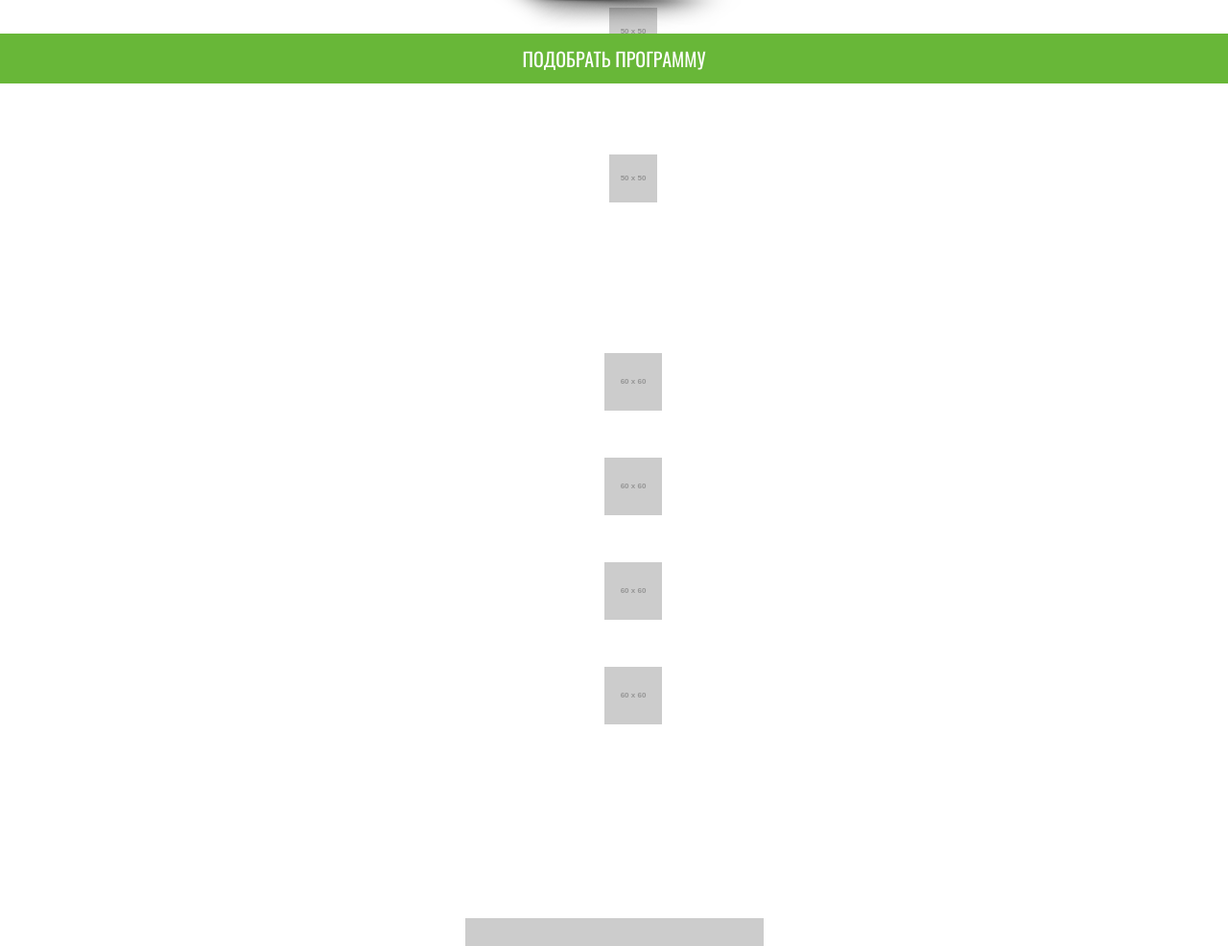
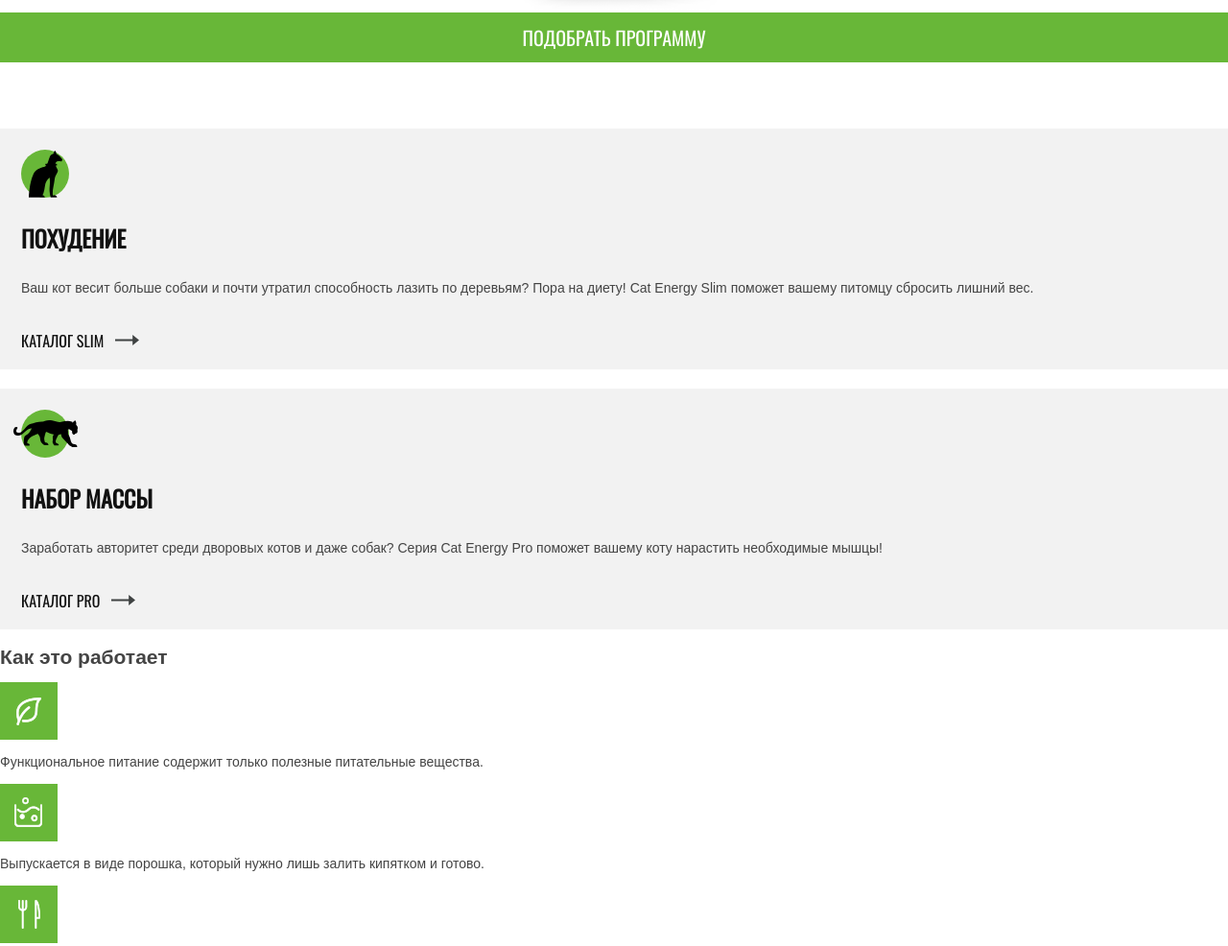
Before and after one commit to nik787/643799-cat-energy-18, a website: page source/index.html in a window 1280 px wide. Shown: the part 609-1595 px from the top of the page at 96% size. Drawn offline with nearby package versions, Linux system fonts and the light colour scheme; files that its build step writes are made by us from their sources; placeholder pictures from the web are drawn by us; files whose address does not match are found by name.

Commit message:
Стилизация блоков index`са

```diff
--- a/source/index.html
+++ b/source/index.html
@@ -48,30 +48,30 @@
       </header>
       <section class="programs">
         <div class="container programs__container">
-          <h2 class="visual-hidden">Программы питания</h2>
+          <h2 class="visually-hidden">Программы питания</h2>
           <ul class="programs__list">
             <li class="programs__item">
               <article class="program">
                 <div class="icon icon--circle program__icon">
-                  <img src="https://via.placeholder.com/50x50" alt="" width="50" height="50">
+                  <img src="img/icon-cat-slim.svg" alt="" width="35" height="49">
                 </div>
                 <h3 class="program__title">Похудение</h3>
                 <p class="program__text">
                   Ваш кот весит больше собаки и почти утратил способность лазить по деревьям? Пора на диету! Cat Energy Slim поможет вашему питомцу сбросить лишний вес.
                 </p>
-                <a class="program__link" href="">Каталог Slim</a>
+                <a class="button button--link program__link" href="">Каталог Slim</a>
               </article>
             </li>
             <li class="programs__item">
               <article class="program">
                 <div class="icon icon--circle program__icon">
-                  <img src="https://via.placeholder.com/50x50" alt="" width="50" height="50">
+                  <img src="img/icon-cat-pro.svg" alt="" width="67" height="28">
                 </div>
                 <h3 class="program__title">Набор массы</h3>
                 <p class="program__text">
                   Заработать авторитет среди дворовых котов и даже собак? Серия Cat Energy Pro поможет вашему коту нарастить необходимые мышцы!
                 </p>
-                <a class="program__link" href="">Каталог pro</a>
+                <a class="button button--link program__link" href="">Каталог pro</a>
               </article>
             </li>
           </ul>
@@ -82,33 +82,25 @@
           <h2 class="title instruction__title">Как это работает</h2>
           <ul class="instruction__list">
             <li class="instruction__item">
-              <div class="icon instruction__icon">
-                  <img src="https://via.placeholder.com/60x60" alt="" width="60" height="60">
-              </div>
+              <div class="icon icon--square icon--square-leaf instruction__icon"></div>
               <p class="instruction__text">
                 Функциональное питание содержит только полезные питательные вещества.
               </p>
             </li>
             <li class="instruction__item">
-              <div class="icon instruction__icon">
-                  <img src="https://via.placeholder.com/60x60" alt="" width="60" height="60">
-              </div>
+              <div class="icon icon--square icon--square-powder instruction__icon"></div>
               <p class="instruction__text">
                 Выпускается в виде порошка, который нужно лишь залить кипятком и готово.
               </p>
             </li>
             <li class="instruction__item">
-              <div class="icon instruction__icon">
-                  <img src="https://via.placeholder.com/60x60" alt="" width="60" height="60">
-              </div>
+              <div class="icon icon--square icon--square-dining instruction__icon"></div>
               <p class="instruction__text">
                 Замените один-два приема обычной еды на наше функциональное питание.
               </p>
             </li>
             <li class="instruction__item">
-              <div class="icon instruction__icon">
-                  <img src="https://via.placeholder.com/60x60" alt="" width="60" height="60">
-              </div>
+              <div class="icon icon--square icon--square-clock instruction__icon"></div>
               <p class="instruction__text">
                 Уже через месяц наслаждайтесь изменениями к лучшему вашего питомца!
               </p>
--- a/source/sass/block/button.scss
+++ b/source/sass/block/button.scss
@@ -4,9 +4,8 @@
   font-size: 20px;
   line-height: 20px;
   font-family: "Oswald", "Arial", "Helvetica", sans-serif;
-  color: $main-button-color;
+  text-align: center;
   text-transform: uppercase;
-  text-align: center;
 
   transition: all 0.3s;
 }
@@ -38,3 +37,32 @@
     color: rgba($other-button-color, 0.3%);
   }
 }
+.button--link {
+  display: flex;
+  align-items: center;
+
+  font-size: 16px;
+  line-height: 16px;
+  text-align: left;
+  color: $button-link-color;
+  &::after {
+    content: "";
+    right: 0;
+
+    display: block;
+    width: 25px;
+    height: 12px;
+    margin-left: 12px;
+
+    background: url("../img/icon-right-arrow-long.svg") no-repeat;
+  }
+  &:hover {
+    &::after {
+      width: 34px;
+      background: url("../img/icon-right-arrow-verylong.svg") no-repeat;
+    }
+  }
+  &:active {
+    opacity: 0.3;
+  }
+}
--- /dev/null
+++ b/source/sass/block/icon.scss
@@ -0,0 +1,35 @@
+.icon {
+  position: relative;
+  display: flex;
+  justify-content: center;
+  align-items: center;
+}
+
+.icon--circle {
+  width: 50px;
+  height: 50px;
+  border-radius: 50%;
+  background-color: $special-color;
+}
+
+.icon--square {
+  width: 60px;
+  height: 60px;
+  background-color: $special-color;
+  background-repeat: no-repeat;
+  background-position: center center;
+
+
+  &-leaf {
+    background-image: url("../img/advantage-leaf@1x.png");
+  }
+  &-powder {
+    background-image: url("../img/advantage-powder@1x.png");
+  }
+  &-dining {
+    background-image: url("../img/advantage-dining@1x.png");
+  }
+  &-clock {
+    background-image: url("../img/advantage-clock@1x.png");
+  }
+}
--- /dev/null
+++ b/source/sass/block/instruction.scss
@@ -0,0 +1,5 @@
+.instruction__list {
+  margin: 0;
+  padding: 0;
+  list-style: none;
+}
--- a/source/sass/block/nav.scss
+++ b/source/sass/block/nav.scss
@@ -1,18 +1,27 @@
 .nav {
+  position: relative;
+
   font-family: "Oswald", "Arial", "Helvetica", sans-serif;
   color: $menu-color;
 }
+
+.nav__burger {
+  position: absolute;
+}
+
 .nav__list {
   margin: 0;
   padding: 0;
 
   list-style: none;
 }
+
 .nav__item {
   text-align: center;
 
   border-top: 1px solid lightgrey;
 }
+
 .nav__link {
   display: block;
   padding: 22px 0;
--- a/source/sass/block/page-main.scss
+++ b/source/sass/block/page-main.scss
@@ -1,9 +1,3 @@
-.page-main {
-  font-family: "Oswald", "Arial", "Helvetica", sans-serif;
-  text-align: center;
-  color: #ffffff;
-}
-
 .page-main__container {
   position: relative;
 
@@ -12,6 +6,10 @@
 
 .page-main__header {
   height: 305px;
+  margin-bottom: 200px;
+  color: #ffffff;
+  font-family: "Oswald", "Arial", "Helvetica", sans-serif;
+  text-align: center;
 
   background: $special-color url("../img/index-background-mobile@1x.jpg") no-repeat top center / cover;
 }
--- /dev/null
+++ b/source/sass/block/program.scss
@@ -0,0 +1,18 @@
+.program {
+  background: $other-bg;
+  padding: 22px;
+  margin-bottom: 20px;
+}
+
+.program__title {
+  font-size: 24px;
+  line-height: 37px;
+  font-family: "Oswald", "Arial", "Helvetica", sans-serif;
+  color: $title-color;
+  text-transform: uppercase;
+}
+
+.program__text {
+  padding-bottom: 23px;
+  border-bottom: 1px solid rgba(#000, 0.1%);
+}
--- /dev/null
+++ b/source/sass/block/programs.scss
@@ -0,0 +1,6 @@
+.programs__list {
+  margin: 0;
+  padding: 0;
+
+  list-style: none;
+}
--- a/source/sass/color.scss
+++ b/source/sass/color.scss
@@ -1,4 +1,5 @@
 $main-bg: #ffffff;
+$other-bg: #f2f2f2;
 
 $main-text-color: #444444;
 $title-color: #111111;
@@ -12,8 +13,9 @@ $main-button-color: #ffffff;
 $main-button-bg: $special-color;
 $main-button-bg--hover: #5eaa2f;
 $other-button-color: $main-text-color;
-$other-button-bg: #f2f2f2;
+$other-button-bg: $other-bg;
 $other-button-bg--hover: #ebebeb;
+$button-link-color: #111111;
 
 $label-color: #222222;
 
--- a/source/sass/main-prop.scss
+++ b/source/sass/main-prop.scss
@@ -25,11 +25,6 @@ a {
   text-decoration: none;
 }
 
-img {
-  max-width: 100%;
-  height: auto;
-}
-
 .visually-hidden {
   position: absolute;
 
--- a/source/sass/style.scss
+++ b/source/sass/style.scss
@@ -3,7 +3,11 @@
 @import "fonts";
 @import "main-prop";
 @import "block/button";
+@import "block/icon";
 @import "block/page-header";
 @import "block/nav";
 @import "block/burger";
 @import "block/page-main";
+@import "block/programs";
+@import "block/program";
+@import "block/instruction";
```
